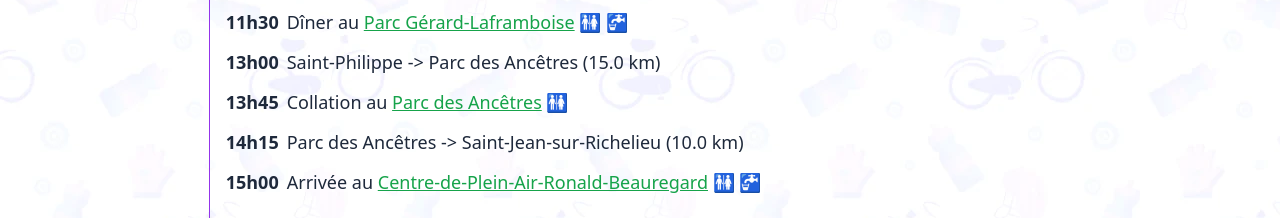
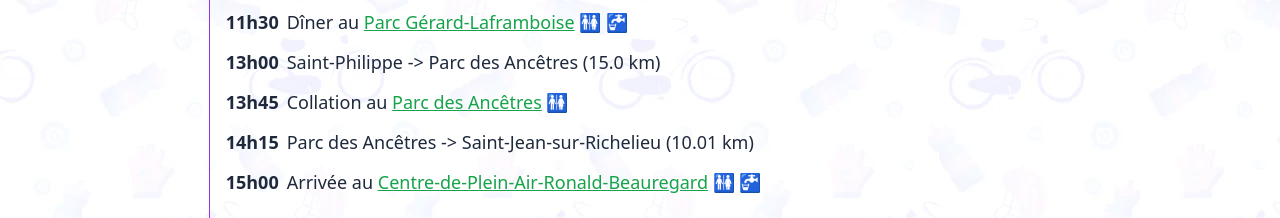
Before and after one commit to gfmtl/cavalcades, a React (Create React App) app: page / in a window 1280 px wide. Shown: the part 2720-2938 px from the top of the page. Built offline with nearby package versions, Linux system fonts and the light colour scheme.

Commit message:
Revert "Update App.js"
This reverts commit 4f819c69d7925164d5c75d4fa7d76e8ca22b32f6.

```diff
--- a/src/App.js
+++ b/src/App.js
@@ -278,7 +278,7 @@ function App() {
                     href="https://www.google.com/maps/place/Parc+des+Anc%C3%AAtres/@45.3154939,-73.3478655,16.27z/data=!4m6!3m5!1s0x4cc9a176e072e365:0x40b5228d343700a1!8m2!3d45.3153108!4d-73.3461523!16s%2Fg%2F11nnjrxbcn?entry=ttu"
                     >Parc des Ancêtres</Link> 🚻
                   </Heure>
-                  <Heure start="14h15">Parc des Ancêtres -> Saint-Jean-sur-Richelieu (10.0 km)</Heure>
+                  <Heure start="14h15">Parc des Ancêtres -> Saint-Jean-sur-Richelieu (10.01 km)</Heure>
                   <Heure start="15h00">Arrivée au <Link
                     href="https://www.google.com/maps/place/Centre-de-Plein-Air-Ronald-Beauregard/@45.2775076,-73.2778579,13.04z/data=!4m6!3m5!1s0x4cc9a2626f10812d:0x736f99afc17099f2!8m2!3d45.2883523!4d-73.251608!16s%2Fg%2F11b5wkbv7c?entry=tts&shorturl=1"
                     >Centre-de-Plein-Air-Ronald-Beauregard</Link> 🚻 🚰
```
